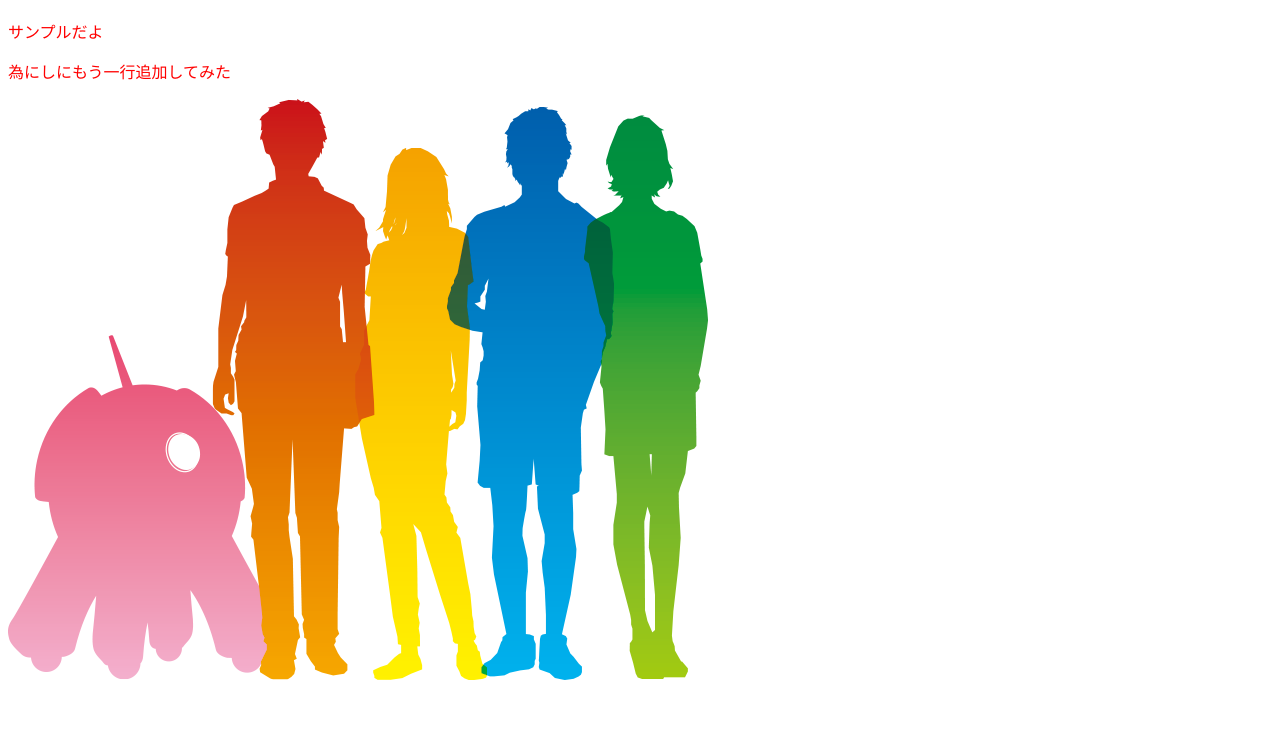
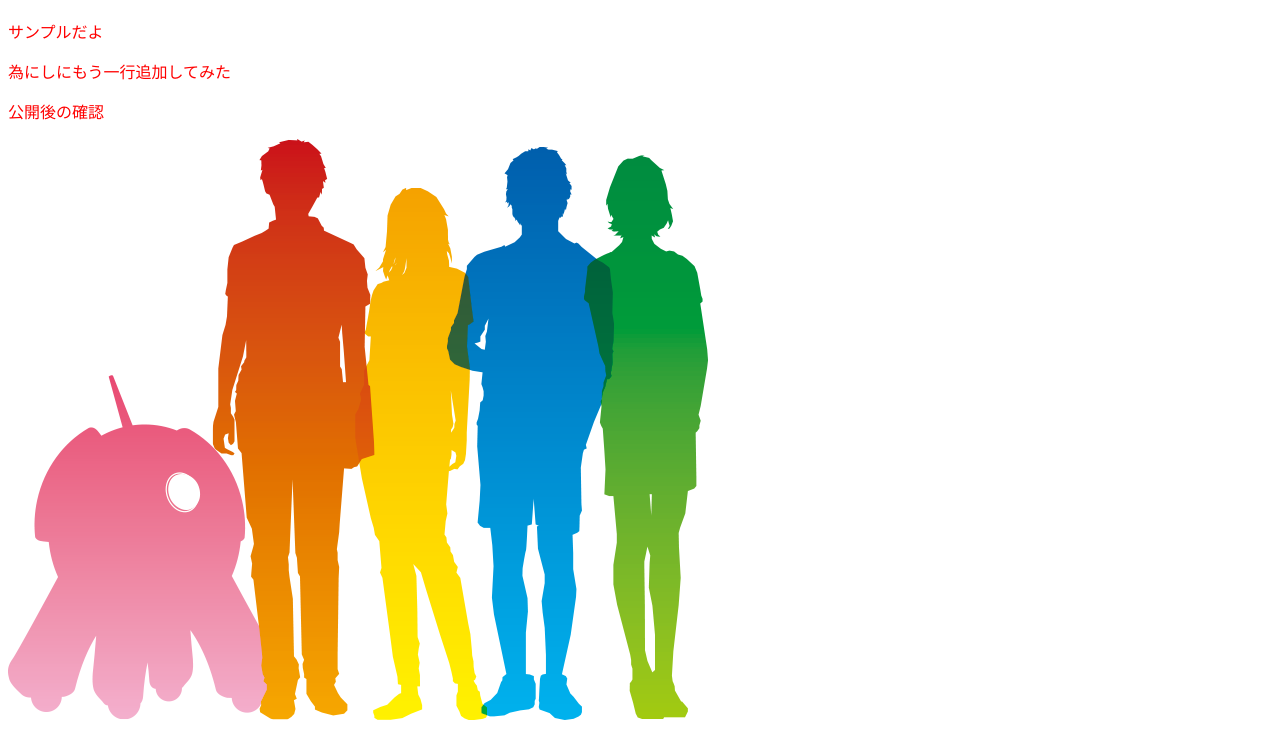
Before and after one commit to yusuke-watanabe-github/html-test, a plain HTML site: page index.html in a window 1280 px wide. Shown: the part 63-800 px from the top of the page. Drawn offline with Linux system fonts and the light colour scheme.

Commit message:
公開後の確認

```diff
--- a/index.html
+++ b/index.html
@@ -9,6 +9,7 @@
     <h1>practice</h1>
     <p>サンプルだよ</p>
     <p>為にしにもう一行追加してみた</p>
+    <p>公開後の確認</p>
     <img src="iniadcollab.png" alt="チーム開発のイメージ画像">
 </body>
 </html>
```
